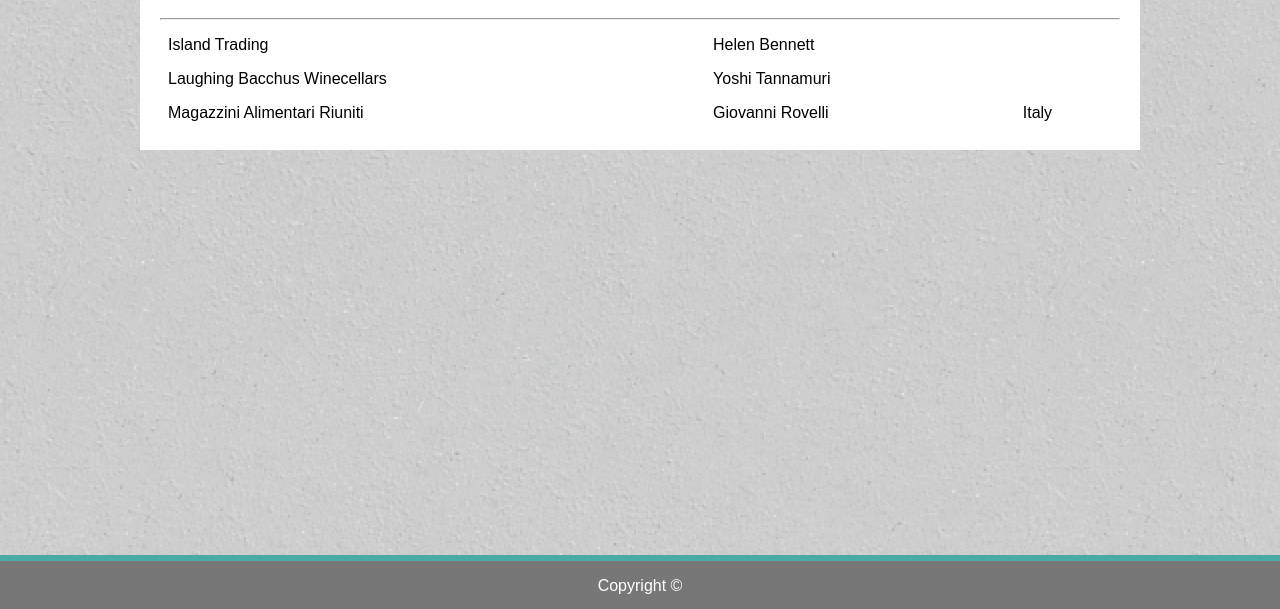
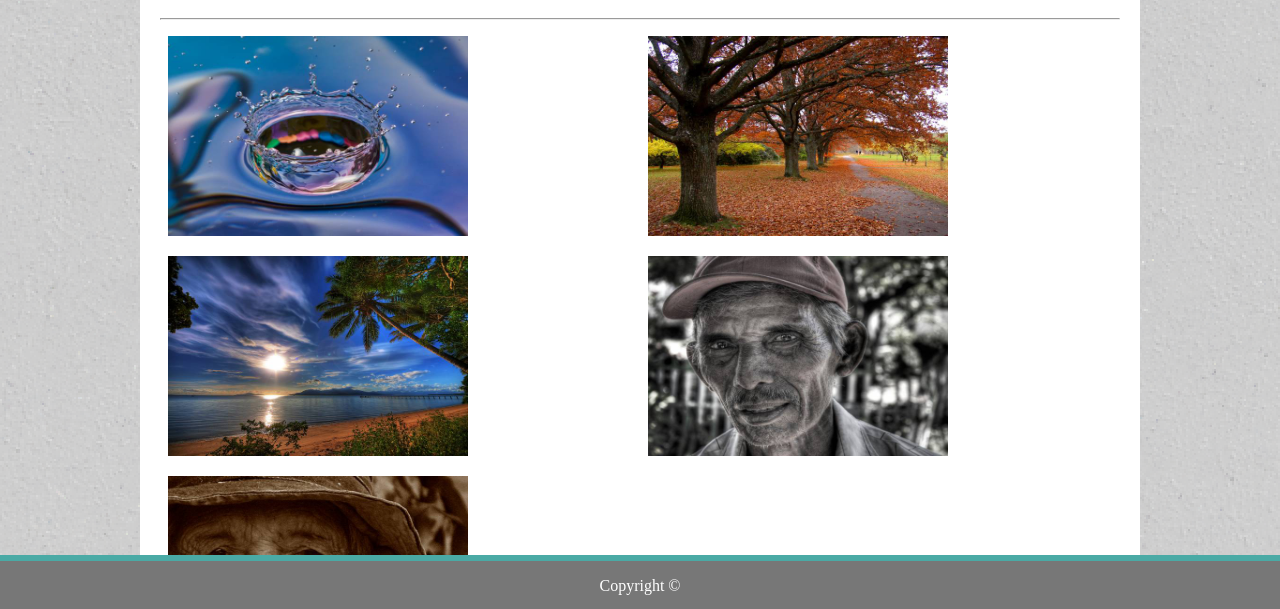
Before and after one commit to mmac06/Basic-Portfolio, a plain HTML site: page portfolio.html in a window 1280 px wide. Shown: the part 189-798 px from the top of the page. Drawn offline with Linux system fonts and the light colour scheme.

Commit message:
photos and footer

```diff
--- a/assets/css/style.css
+++ b/assets/css/style.css
@@ -156,3 +156,8 @@ h1 {
     text-align: left;
     padding: 8px;
   }
+
+  tr img {
+    width: 300px;
+    height: 200px;
+  }
--- a/portfolio.html
+++ b/portfolio.html
@@ -32,20 +32,21 @@
 <!-- table -->
     <table>
         <tr>
-      <td>Island Trading</td>
-      <td>Helen Bennett</td>
+          <td><img src="/Basic-Portfolio/assets/images/nature-q-c-640-480-10.jpg" alt="image1"></td>
+          <td><img src="/Basic-Portfolio/assets/images/nature-q-c-640-480-4.jpg" alt="image2"></td>
         </tr>
         <tr>
-      <td>Laughing Bacchus Winecellars</td>
-      <td>Yoshi Tannamuri</td>
+          <td><img src="/Basic-Portfolio/assets/images/nature-q-c-640-480-5.jpg" alt="image3"></td>
+          <td><img src="/Basic-Portfolio/assets/images/people-q-c-640-480-3.jpg" alt="image4"></td>
         </tr>
         <tr>
-      <td>Magazzini Alimentari Riuniti</td>
-      <td>Giovanni Rovelli</td>
-      <td>Italy</td>
+          <td><img src="/Basic-Portfolio/assets/images/people-q-c-640-480-8.jpg" alt="image5"></td>
+          <td>
+          </td>
         </tr>
       </table>
-
+    </div>
+    <br><br><br><br><br><br><br><br><br><br><br><br><br><br><br><br><br>
     <div class="footer">
       <p>Copyright &copy;</p>
     </div>
```
Also changed, not shown: contact.html (+5 -4 lines), index.html (+1 -0 lines), assets/images/nature-q-c-640-480-10.jpg (added), assets/images/nature-q-c-640-480-4.jpg (added), assets/images/nature-q-c-640-480-5.jpg (added), assets/images/people-q-c-640-480-2.jpg (added), assets/images/people-q-c-640-480-3.jpg (added). Lines whose indentation alone changed are shown as unchanged.
